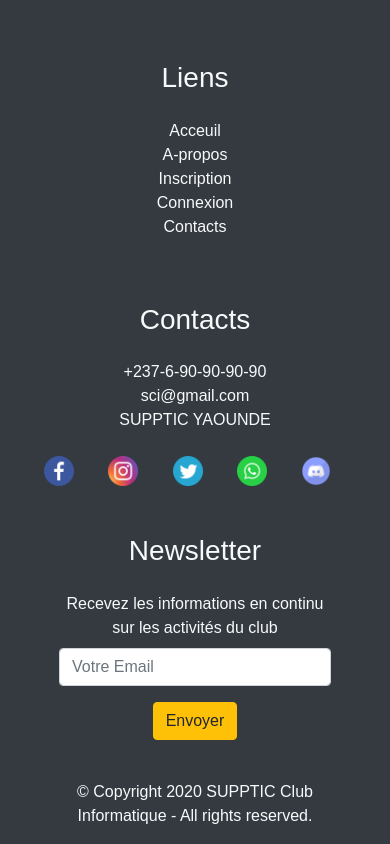
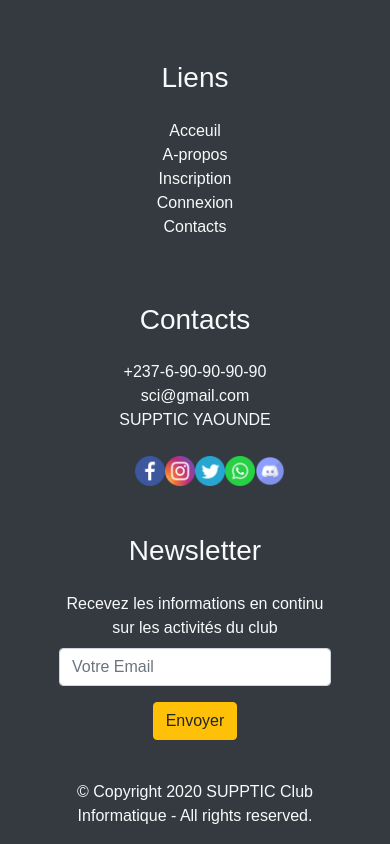
Before and after one commit to sup-code/layouts, a website: page index.html in a window 390 px wide. Shown: the part 2024-2868 px from the top of the page. Drawn offline with nearby package versions, Linux system fonts and the light colour scheme.

Commit message:
Update index.html

```diff
--- a/index.html
+++ b/index.html
@@ -253,12 +253,12 @@
             <a href="#" class="text-light">+237-6-90-90-90-90 </a><br />
             <a href="#" class="text-light">sci@gmail.com</a><br />
             <a href="#" class="text-light">SUPPTIC YAOUNDE</a><br><br>
-            <div class="row xmPhone justify-content-center">
-              <div class="col-sm-2"><img src="./img/icons/iconfinder_social-facebook-circle_771367.png" width="30px" height="30px" alt="" srcset=""></div>
-              <div class="col-sm-2"><img src="./img/icons/iconfinder_instagram_1632517.png" width="30px" height="30px" alt="" srcset=""></div>
-              <div class="col-sm-2"><img src="./img/icons/iconfinder_twitter_246011.png" width="30px" height="30px" alt="" srcset=""></div>
-              <div class="col-sm-2"><img src="./img/icons/iconfinder_Whats_App_2062095.png" width="30px" height="30px" alt="" srcset=""></div>
-              <div class="col-sm-2"><img src="./img/icons/iconfinder_discord_2308078.png" width="30px" height="30px" alt="" srcset=""></div>
+            <div class="row justify-content-center">
+              <div class="col-sm-2 f"><img src="./img/icons/iconfinder_social-facebook-circle_771367.png" width="30px" height="30px" alt="" srcset=""></div>
+              <div class="col-sm-2 i"><img src="./img/icons/iconfinder_instagram_1632517.png" width="30px" height="30px" alt="" srcset=""></div>
+              <div class="col-sm-2 t"><img src="./img/icons/iconfinder_twitter_246011.png" width="30px" height="30px" alt="" srcset=""></div>
+              <div class="col-sm-2 w"><img src="./img/icons/iconfinder_Whats_App_2062095.png" width="30px" height="30px" alt="" srcset=""></div>
+              <div class="col-sm-2 d"><img src="./img/icons/iconfinder_discord_2308078.png" width="30px" height="30px" alt="" srcset=""></div>
             </div>
           </div>
           <div class="p-4 col-lg-3 text-center">
```
